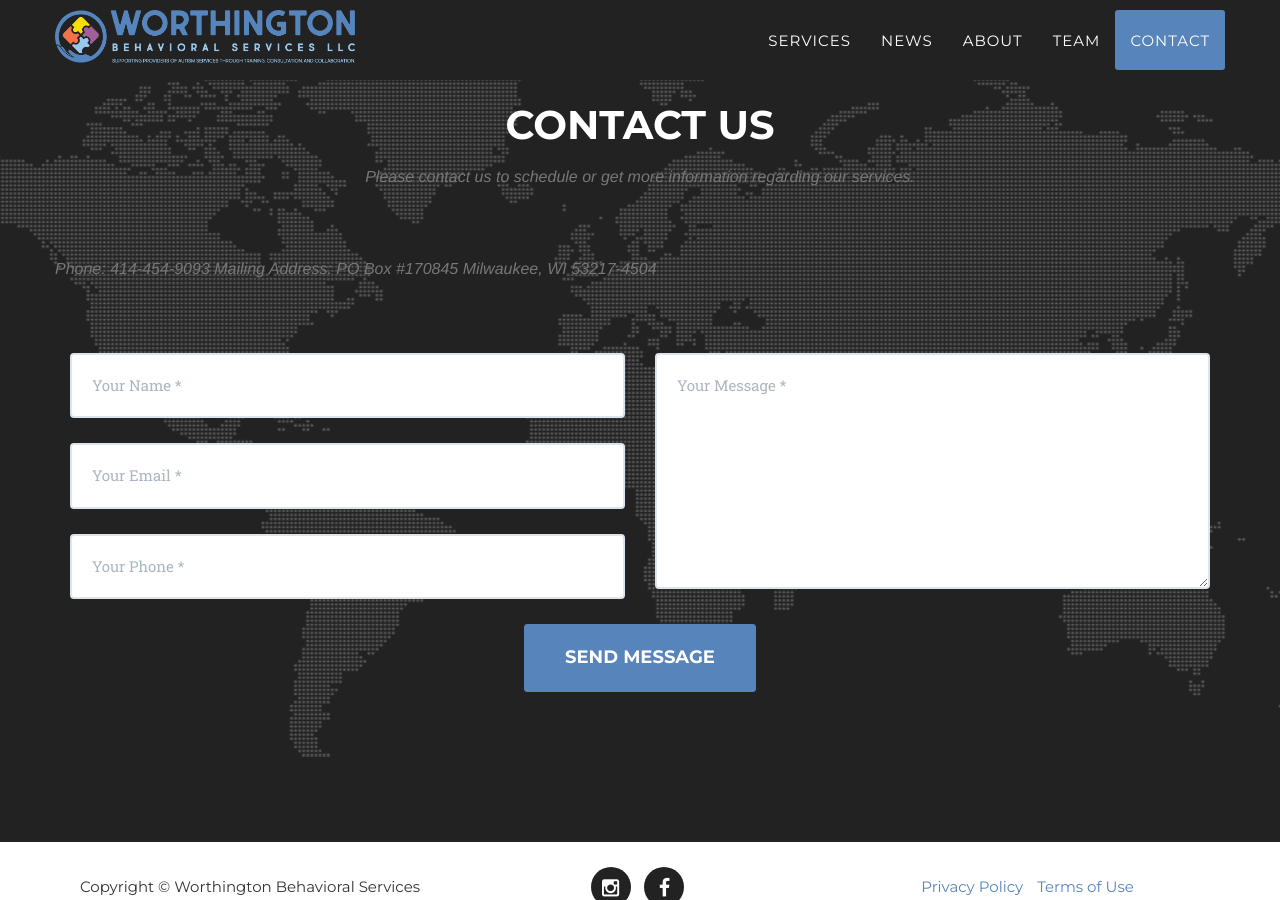
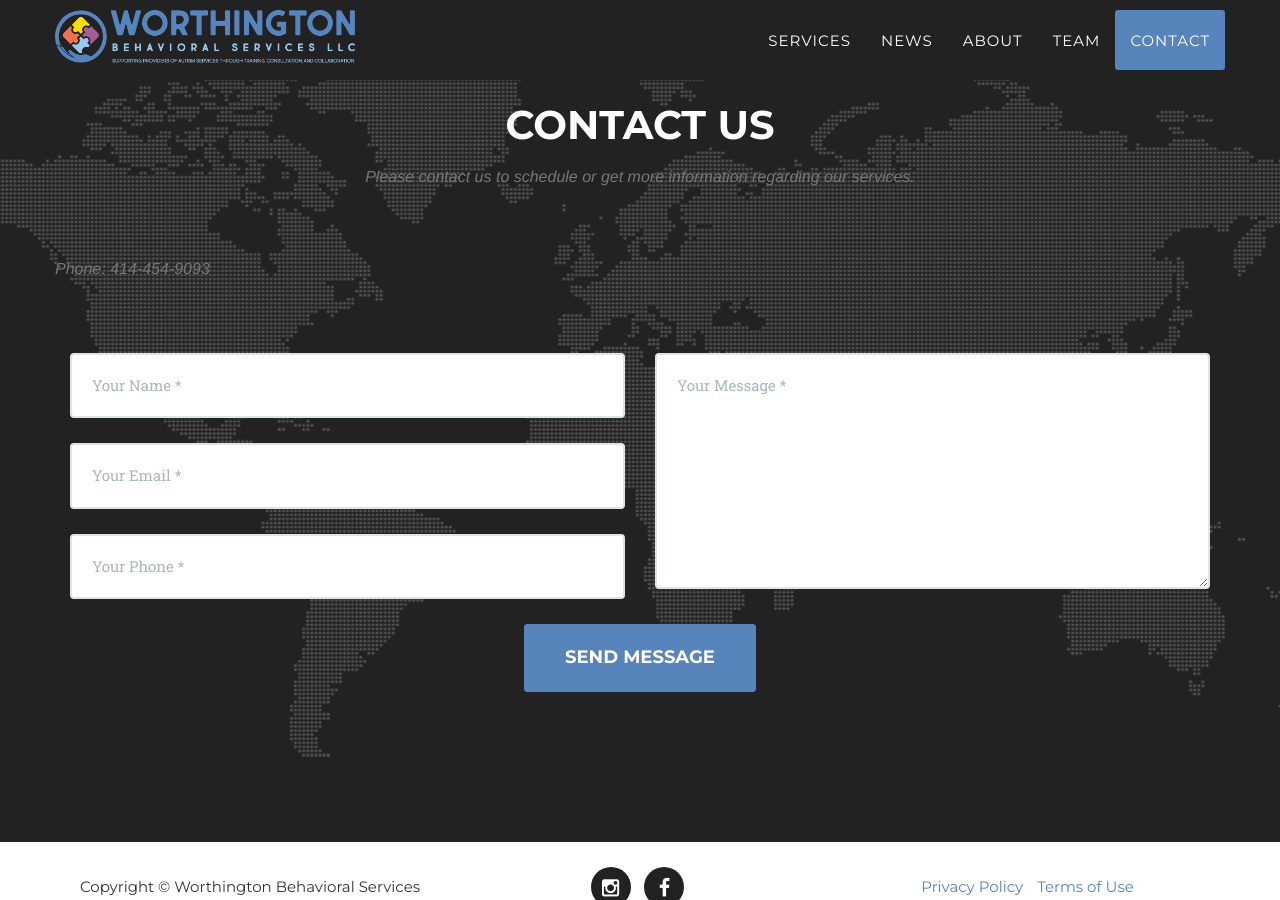
Before and after one commit to wbsllc/website, a Jekyll site: the page built from index.html, in a window 1280 px wide and 900 px high, scrolled down 4062 px. Built offline with Jekyll 4.4.1, drawn with Linux system fonts in a browser that asks for light colours; some web fonts are replaced.

Commit message:
Update contact.html

```diff
--- a/_includes/contact.html
+++ b/_includes/contact.html
@@ -4,8 +4,7 @@
                 <div class="col-lg-12 text-center">
                     <h2 class="section-heading">Contact Us</h2>
                     <h3 class="section-subheading text-muted">Please contact us to schedule or get more information regarding our services. </h3></div>
-                                    <h3 class="section-subheading text-muted"> Phone: 414-454-9093
-                                        Mailing Address: PO Box #170845 Milwaukee, WI 53217-4504</h3></div>
+                                        <h3 class="section-subheading text-muted"> Phone: 414-454-9093</h3></div>
             <div class="row">
                 <div class="col-lg-12">
                     <form name="sentMessage" id="contactForm" novalidate>
```
